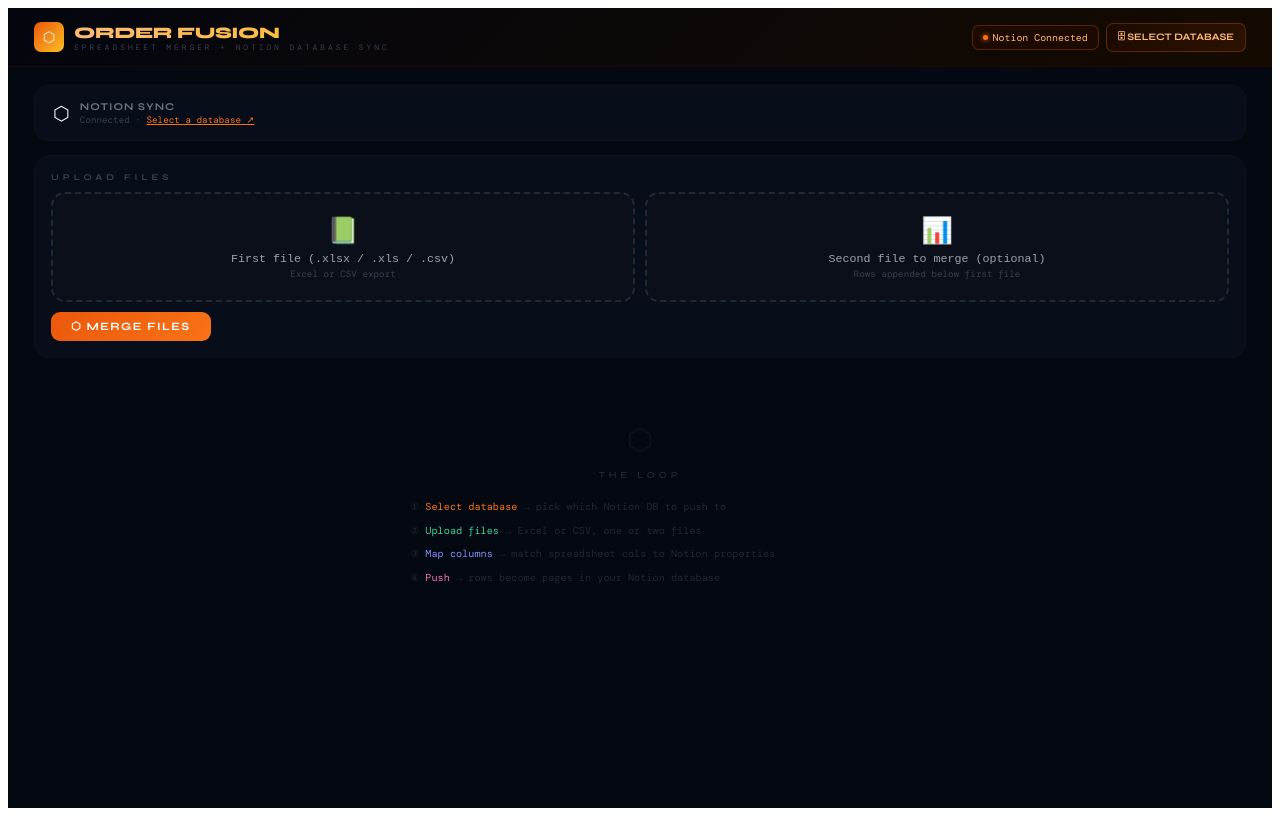
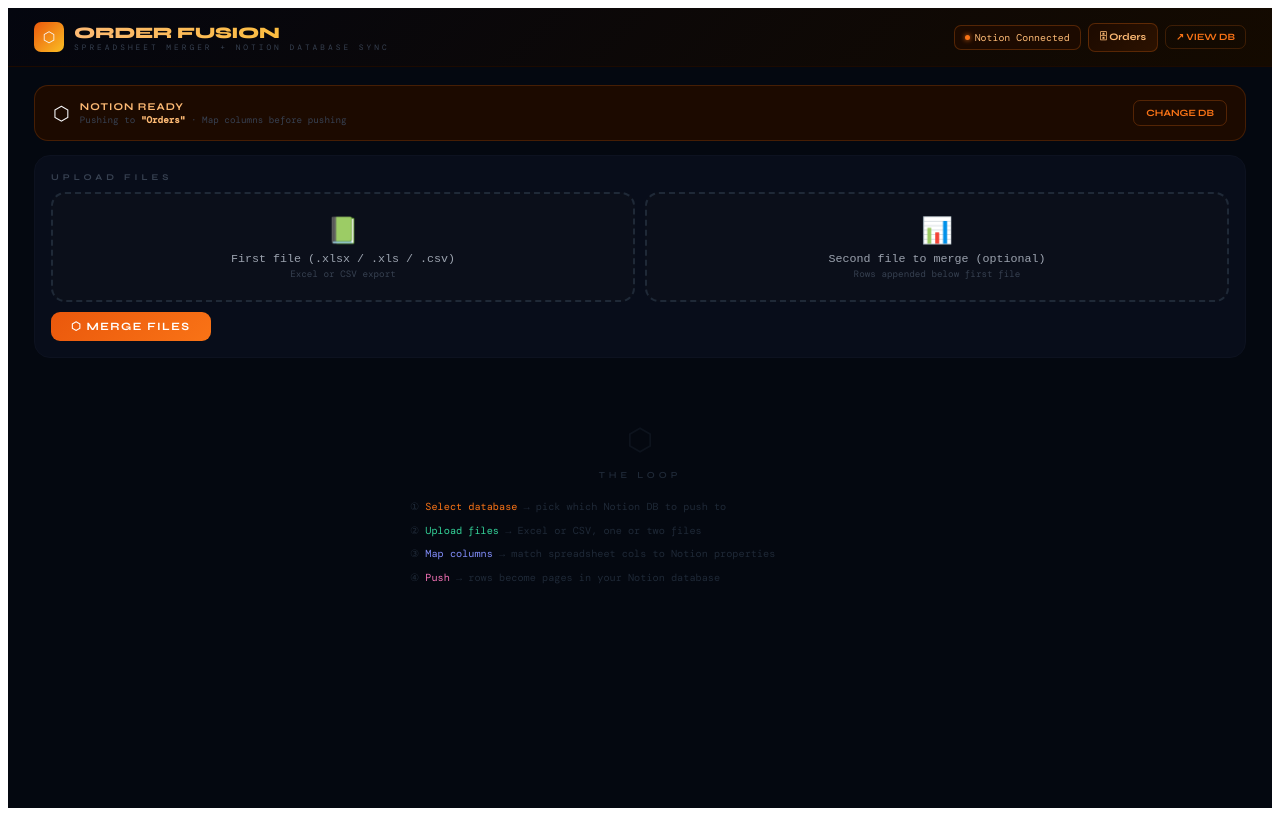
Before and after one commit to thomasvann/order-fusion, a React (Vite) app: page / in a window 1280 px wide. Built offline with nearby package versions, Linux system fonts and the light colour scheme; a web font is replaced by a local one.

Commit message:
hardcode database id

```diff
--- a/src/App.jsx
+++ b/src/App.jsx
@@ -522,11 +522,9 @@
   const [colTypes, setColTypes] = useState({});
   const [parseInfo, setParseInfo] = useState([]);
 
-  // Notion
+  // Notion — database is hardcoded, no selection needed
   const [showDbPicker, setShowDbPicker]     = useState(false);
-  const [targetDb, setTargetDb]             = useState(() => {
-    try { return JSON.parse(localStorage.getItem("notionDb") || "null"); } catch { return null; }
-  });
+  const [targetDb, setTargetDb]             = useState({ id: "31a9b1412417803abaf5e164229a0d54", title: "Orders" });
   const [notionSchema, setNotionSchema]     = useState(null);
   const [showMapper, setShowMapper]         = useState(false);
   const [columnMapping, setColumnMapping]   = useState(null);
@@ -541,12 +539,6 @@
   const [loading, setLoading]   = useState(false);
   const [error, setError]       = useState(null);
   const [activeTab, setActiveTab] = useState("merged");
-
-  // Persist targetDb
-  useEffect(() => {
-    if (targetDb) localStorage.setItem("notionDb", JSON.stringify(targetDb));
-    else localStorage.removeItem("notionDb");
-  }, [targetDb]);
 
   // ── Select Database ──
   const handleDbSelected = useCallback(async (db) => {
```
Also changed, not shown: 3 other files (tests, documents, lock files or other folders).
